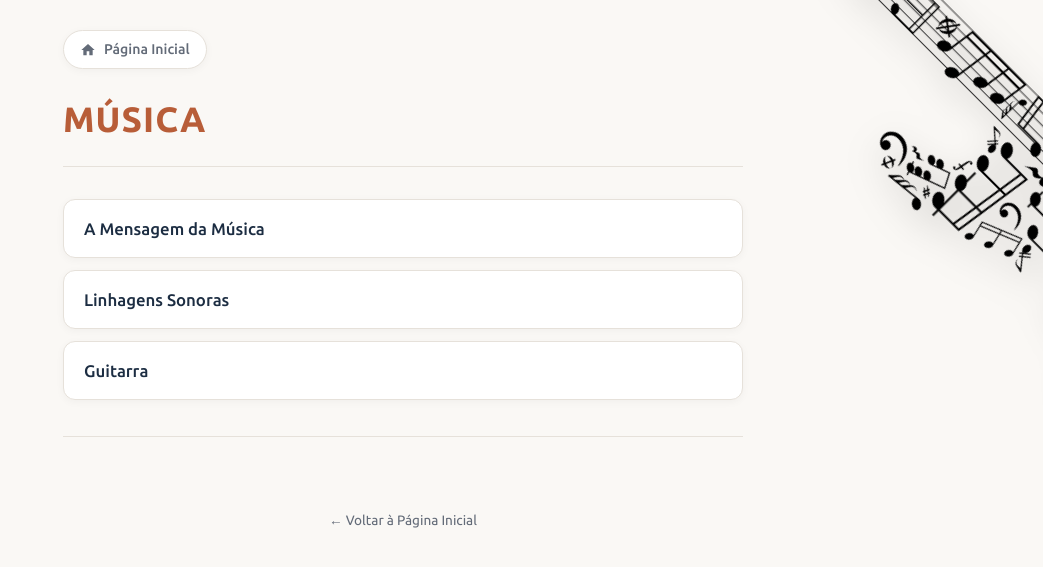
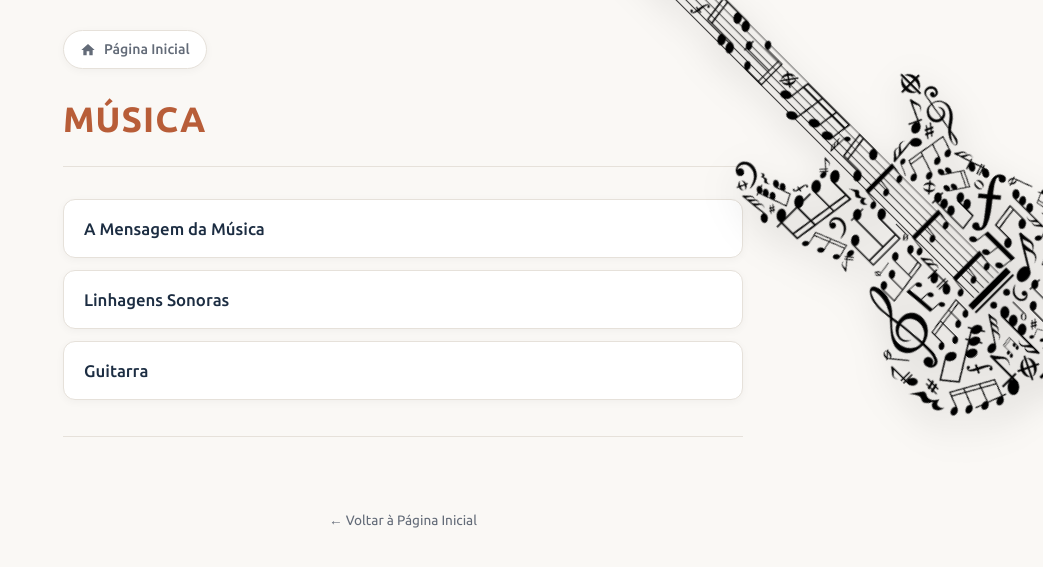
Before and after one commit to joaquim-capitao/musica, a Jekyll site: the page index.html, which Jekyll copies as it is, in a window 1280 px wide. Shown: the top 567 px of the page, without its empty margins (237-1280 px from the left). Built offline with Jekyll 4.4.1, drawn with Linux system fonts in a browser that asks for light colours.

Commit message:
Update index.html

```diff
--- a/index.html
+++ b/index.html
@@ -46,10 +46,10 @@
     /* Decoração da Guitarra idêntica à fita de película do Cinema */
     .guitar-banner-corner {
       position: fixed;
-      top: -30px;
-      right: -55px;
-      width: 320px;
-      height: 140px;
+      top: -10px;
+      right: 12px;
+      width: 500px;
+      height: 200px;
       transform: rotate(-45deg);
       transform-origin: center;
       z-index: 999;
@@ -61,7 +61,7 @@
     }
 
     .guitar-banner-corner img {
-      width: 100%;
+      width: 50%;
       height: auto;
       object-fit: contain;
       mix-blend-mode: multiply; /* Remove o fundo branco integrando no tom bege da página */
@@ -69,10 +69,10 @@
 
     @media (max-width: 768px) {
       .guitar-banner-corner {
-        width: 220px;
-        height: 100px;
+        width: 300px;
+        height: 300px;
         top: -20px;
-        right: -45px;
+        right: -30px;
       }
     }
 
```
